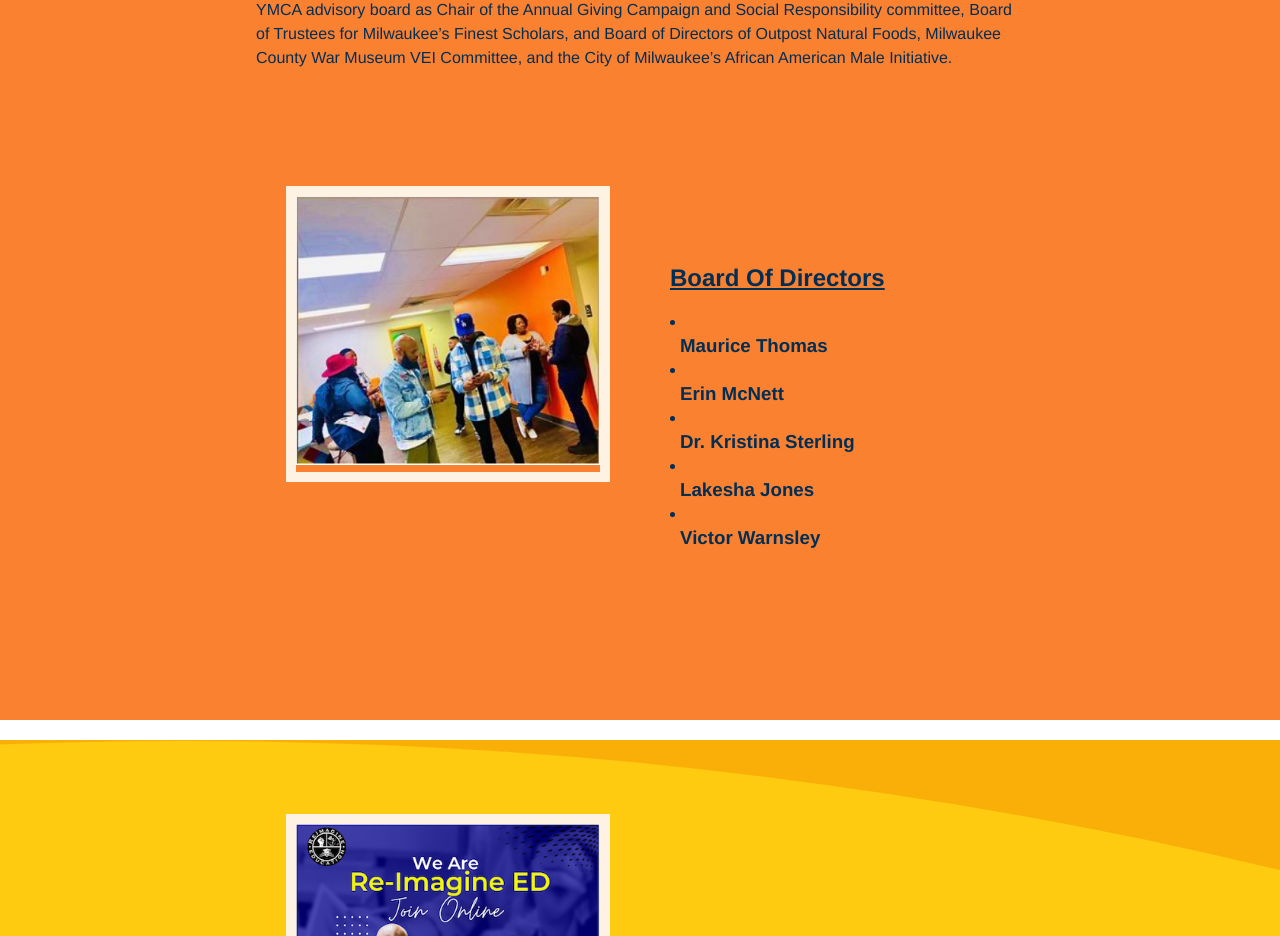
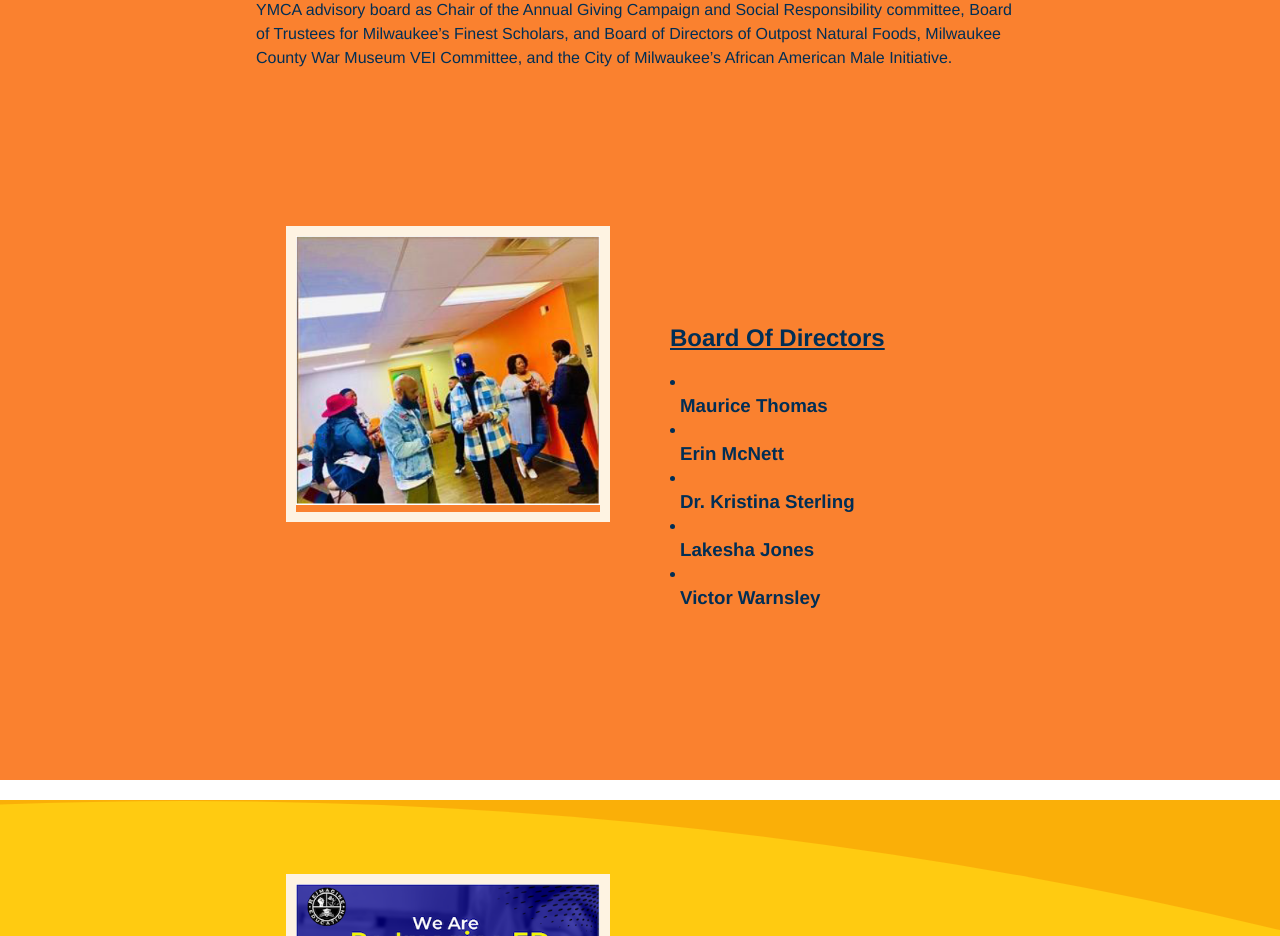
Before and after one commit to re-imagineed/re-imagineed-website, a Next.js app: page / in a window 1280 px wide. Shown: the part 5220-6156 px from the top of the page. Built offline with nearby package versions, Linux system fonts and the light colour scheme.

Commit message:
update bod

```diff
--- a/components/BOD.jsx
+++ b/components/BOD.jsx
@@ -44,8 +44,8 @@ const bodMembers = [
 
 function BoardOfDirectors(props) {
   return (
-<Styled2Columns>
-<div class="column" style={{marginTop:"20px"}}>
+    <Styled2Columns style={{marginTop:"60px"}}>
+      <div class="column">
         < StyledImageWrapper>
           <Image
             src="/images/fun2.png"
@@ -57,10 +57,10 @@ function BoardOfDirectors(props) {
       </div>
       <div class="column">
         <StyledBODWrapper>
-     <div style={{width: "100%", height: "100px"}}></div>
+          <div style={{ width: "100%", height: "100px" }}></div>
           <h2 id="h2u">Board Of Directors</h2>
 
-      <div style={{width: "100%", height: "20px"}}></div>
+          <div style={{ width: "100%", height: "20px" }}></div>
           <li><StyledNameWrapper><h3>{bodMembers[0]}</h3></StyledNameWrapper></li>
           <li><StyledNameWrapper><h3>{bodMembers[1]}</h3></StyledNameWrapper></li>
           <li><StyledNameWrapper><h3>{bodMembers[2]}</h3></StyledNameWrapper></li>
```
Lines whose indentation alone changed are shown as unchanged.
